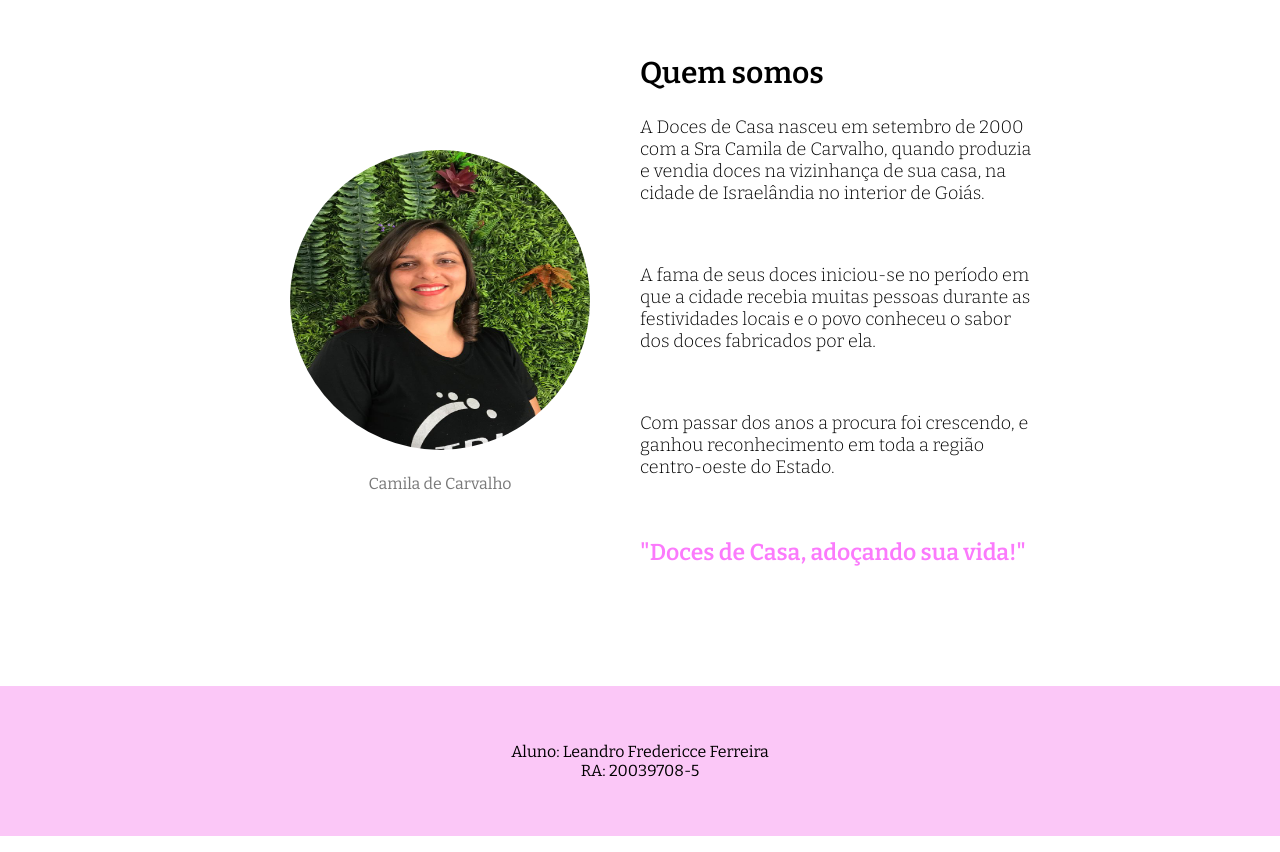
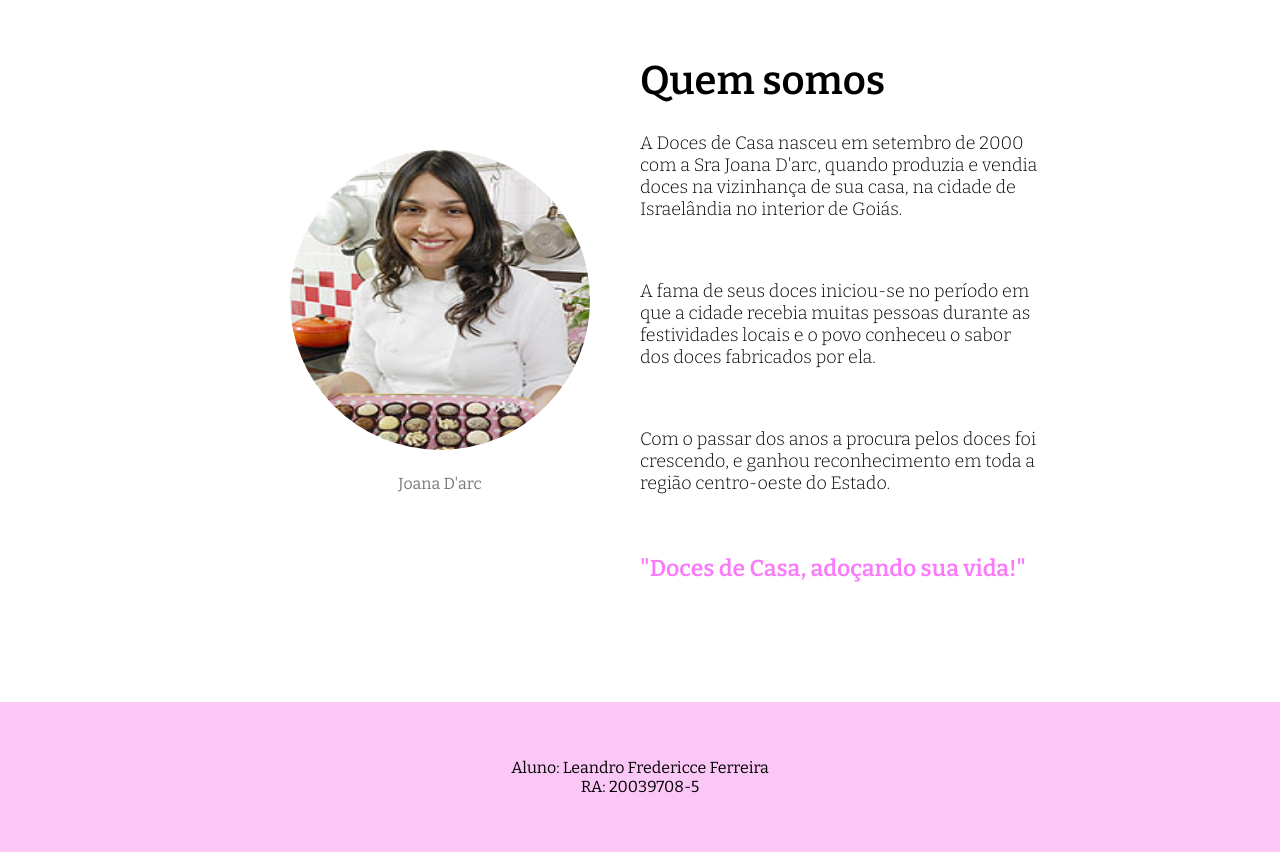
Before and after one commit to LeandroFredericce/20039708-5_LeandroFredericce, a PHP site: page /index.php?page=quem_somos in a window 1280 px wide. Shown: the part 256-1108 px from the top of the page. Run offline with PHP 8.4, Linux system fonts and the light colour scheme.

Commit message:
Ajustes projeto

```diff
--- a/css/home.css
+++ b/css/home.css
@@ -2,8 +2,7 @@
     width: 200px;
     text-align: center;
     margin: 30px;
-
-
+    flex-wrap: wrap;
 }
 
 
--- a/css/index.css
+++ b/css/index.css
@@ -57,6 +57,7 @@ nav ul li {
     margin: auto;
     padding-top: 30px;
     justify-content: center;
+    flex-wrap: wrap;
 }
 
 footer {
--- a/index.php
+++ b/index.php
@@ -24,43 +24,27 @@
     </header>
     <nav>
         <ul>
-            <li>
-                <a href="index.php">Home</a>
-            </li>
-            <li>
-                <a href="index.php?page=quem_somos">Quem somos</a>
-            </li>
-            <li>
-                <a href="index.php?page=contato">Contato</a>
-            </li>
-            <li>
-               <a href="index.php?page=localizacao"> Localização </a>
-            </li>
+            <li><a href="index.php">Home</a></li>
+            <li><a href="index.php?page=quem_somos">Quem somos</a></li>
+            <li><a href="index.php?page=contato">Contato</a></li>
+            <li><a href="index.php?page=localizacao"> Localização </a></li>
         </ul>
     </nav>
-    <section class="content">
+    <main class="content">
         <div class="container">
             <?php
                 $page = "home";
-
                 if(isset($_GET['page'])){
-
                     if(file_exists("pages/".$_GET['page'].".php")){
                         $page = $_GET['page'];
                     }
                 }
-
                 include("pages/$page.php");
             ?>
         </div>
-    </section>
-
-    <footer >
-        <p>
-        Aluno: Leandro Fredericce Ferreira <br/>
-        RA: 20039708-5
-        </p>
+    </main>
+    <footer>
+        <p>Aluno: Leandro Fredericce Ferreira<br/>RA: 20039708-5</p>
     </footer>
-
 </body>
 </html>
--- a/pages/contato.php
+++ b/pages/contato.php
@@ -3,7 +3,6 @@
         $action = $_GET['action'];
     else
         $action = "form";
-
     if ($action == "form"):
 ?>
 
@@ -35,5 +34,4 @@
         <strong>Mensagem enviada com sucesso!</strong>
         <p>Em breve entraremos em contato.</p>
     </div>
-
 <?php endif ?>
--- a/pages/home.php
+++ b/pages/home.php
@@ -5,6 +5,7 @@
 <?php
     foreach($produtos as $id => $produto):
 ?>
+
 <a href="index.php?page=produto&id=<?php echo $id?>">
     <div class="card-produto">
         <img src="images/<?php echo $produto['imagem']?>" alt="<?php echo $produto['nome']?>">
--- a/pages/quem_somos.php
+++ b/pages/quem_somos.php
@@ -1,18 +1,18 @@
 <div class="prod-cl">
-    <img src="images/exemplo.jpg">
-    <div class="legend">Camila de Carvalho</div>
+    <img src="images/foto.jpeg">
+    <div class="legend">Joana D'arc</div>
 </div>
 
 <div class="prod-cr">
     <h1>Quem somos</h1>
     <p>
-        A Doces de Casa nasceu em setembro de 2000 com a Sra Camila de Carvalho, quando produzia e vendia doces na vizinhança de sua casa, na cidade de Israelândia no interior de Goiás.
+        A Doces de Casa nasceu em setembro de 2000 com a Sra Joana D'arc, quando produzia e vendia doces na vizinhança de sua casa, na cidade de Israelândia no interior de Goiás.
     </p>
     <p>
         A fama de seus doces iniciou-se no período em que a cidade recebia muitas pessoas durante as festividades locais e o povo conheceu o sabor dos doces fabricados por ela.
     </p>
     <p>
-        Com passar dos anos a procura foi crescendo, e ganhou reconhecimento em toda a região centro-oeste do Estado.
+        Com o passar dos anos a procura pelos doces foi crescendo, e ganhou reconhecimento em toda a região centro-oeste do Estado.
     </p>
     <p>
         <strong>"Doces de Casa, adoçando sua vida!"</strong>
```
Also changed, not shown: pages/Localizacao.php (+9 -11 lines), pages/produto.php (+2 -11 lines), images/foto.jpeg (added).
